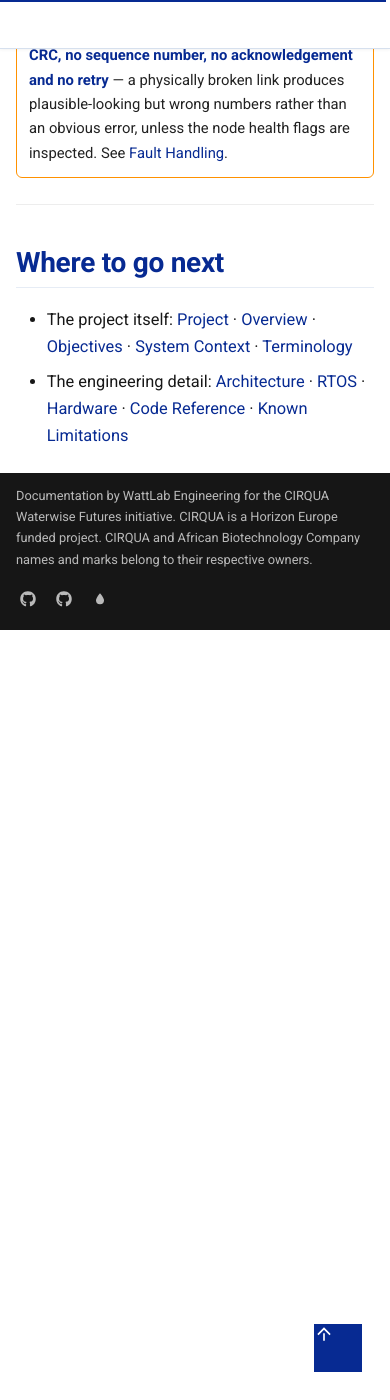
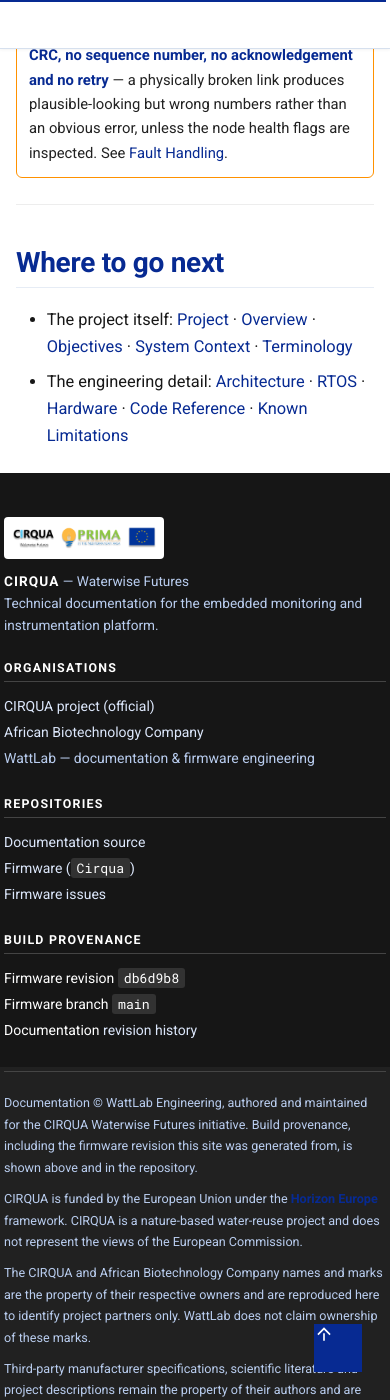
Before and after one commit to lestealthy/Cirqua-documentation, an MkDocs documentation site: the page built from docs/index.md, in a window 390 px wide and 1400 px high, scrolled down 8146 px. Built offline with MkDocs 1.6.1 and Material for MkDocs 9.7.7, drawn with Linux system fonts in a browser that asks for light colours; comment, search, counter and statistics services are not loaded; some of the changed text lies outside the part shown.

Commit message:
docs: fix theme overrides so branding actually renders
The overrides were placed at docs/overrides/main/partials/, but Material
overlays custom_dir onto its template directory, so the correct layout is
docs/overrides/partials/. The header and footer overrides were silently
never applied and the site shipped with the default Material header and no
project branding.

Two further defects in the overrides:

- A partial must not 'extend base.html': base.html includes the partial, so
  that recursed until the recursion limit. The masthead is now a plain
  partial, and only partials/logo.html is replaced so that search, the
  repository link and the page title keep working.
- The footer used the 'date' filter, which needs jinja2-time, and read
  'page.meta', which is undefined when the footer is rendered for the 404
  page. Both are gone, so every page type renders.

The CIRQUA, WattLab and ABC logos are now visible in the header and the
footer shows organisation roles, both repositories and the firmware
revision.

```diff
--- a/docs/overrides/main/partials/footer.html
+++ /dev/null
@@ -1,104 +0,0 @@
-{% extends "base.html" %}
-
-{#- CIRQUA technical documentation footer.
-     Lists all three organisations with clear role separation, plus the
-     repository, firmware revision and build provenance. Third-party marks
-     are not claimed as WattLab property.
--#}
-
-<footer class="md-footer md-typeset">
-  <div class="md-footer-meta">
-    <div class="md-footer-meta__inner md-grid">
-
-      <div class="cirqua-footer">
-
-        <div class="cirqua-footer__brand">
-          <img class="cirqua-footer__logo"
-               src="{{ 'assets/branding/cirqua/cirqua-logo-all.png' | url }}"
-               alt="CIRQUA Waterwise Futures logo">
-          <p class="cirqua-footer__tag">
-            <strong>CIRQUA</strong> &mdash; Waterwise Futures<br>
-            Technical documentation for the embedded monitoring and
-            instrumentation platform.
-          </p>
-        </div>
-
-        <div class="cirqua-footer__col">
-          <h2 class="cirqua-footer__head">Organisations</h2>
-          <ul class="cirqua-footer__list">
-            <li>
-              <a href="https://cirqua-water.eu/" target="_blank" rel="noopener noreferrer">CIRQUA project (official)</a>
-            </li>
-            <li>
-              <a href="{{ config.extra.cirqua.partner_organisation }}" target="_blank" rel="noopener noreferrer">African Biotechnology Company</a>
-            </li>
-            <li><span class="cirqua-footer__plain">WattLab &mdash; documentation &amp; firmware engineering</span></li>
-          </ul>
-        </div>
-
-        <div class="cirqua-footer__col">
-          <h2 class="cirqua-footer__head">Repositories</h2>
-          <ul class="cirqua-footer__list">
-            <li>
-              <a href="{{ config.extra.cirqua.documentation_repository }}" target="_blank" rel="noopener noreferrer">Documentation source</a>
-            </li>
-            <li>
-              <a href="{{ config.extra.cirqua.firmware_repository }}" target="_blank" rel="noopener noreferrer">Firmware (<code>Cirqua</code>)</a>
-            </li>
-            <li>
-              <a href="{{ config.extra.cirqua.firmware_repository }}/issues" target="_blank" rel="noopener noreferrer">Firmware issues</a>
-            </li>
-          </ul>
-        </div>
-
-        <div class="cirqua-footer__col">
-          <h2 class="cirqua-footer__head">Build provenance</h2>
-          <ul class="cirqua-footer__list cirqua-footer__list--mono">
-            <li>Firmware revision
-              <code>{{ config.extra.cirqua.firmware_commit_short }}</code>
-            </li>
-            <li>Firmware branch
-              <code>main</code>
-            </li>
-            <li>Documentation revision
-              {% if page and page.meta and page.meta.git_revision_date_local %}
-                <code>{{ page.meta.git_revision_date_local | truncate(19, true, "") }}</code>
-              {% else %}
-                <code>see repository history</code>
-              {% endif %}
-            </li>
-          </ul>
-        </div>
-
-      </div>
-
-    </div>
-  </div>
-
-  <div class="md-footer__inner md-typeset">
-    <div class="cirqua-footer__legal">
-      <p>
-        &copy; {{ 'now' | date( '%Y' ) }} WattLab Engineering &mdash; documentation authored and maintained for the
-        CIRQUA Waterwise Futures initiative.
-      </p>
-      <p>
-        CIRQUA is funded by the European Union under the
-        <strong>Horizon Europe</strong> framework. CIRQUA is a
-        nature-based water-reuse project and does not represent the views of
-        the European Commission.
-      </p>
-      <p>
-        The CIRQUA and African Biotechnology Company names and marks are the
-        property of their respective owners and are reproduced here for
-        identification of project partners only. WattLab does not claim
-        ownership of these marks.
-      </p>
-      <p>
-        Third-party manufacturer specifications, scientific literature and
-        project descriptions remain the property of their authors and are
-        cited with attribution. See
-        <a href="{{ 'references/source-registry.html' | url }}">Source&nbsp;registry</a>.
-      </p>
-    </div>
-  </div>
-</footer>
--- a/docs/overrides/main/partials/header.html
+++ /dev/null
@@ -1,37 +0,0 @@
-{#- CIRQUA masthead override.
-     Establishes the relationship: CIRQUA is the primary project; WattLab
-     documents the engineering; ABC identity sits alongside as project partner.
-     Logos are official assets, used unmodified.
--#}
-{% include "base.html" %}
-
-<div class="cirqua-masthead" role="banner">
-  <div class="cirqua-masthead__primary">
-    <img
-      class="cirqua-masthead__logo"
-      src="{{ 'assets/branding/cirqua/cirqua-logo-all.png' | url }}"
-      alt="CIRQUA Waterwise Futures official project logo"
-      title="CIRQUA Waterwise Futures"
-    />
-    <span class="cirqua-masthead__brand">
-      <span class="cirqua-masthead__title">{{ config.site_name }}</span>
-      <span class="cirqua-masthead__subtitle">Embedded monitoring &amp; instrumentation platform</span>
-    </span>
-  </div>
-
-  <div class="cirqua-masthead__logos">
-    <img
-      class="cirqua-masthead__logo cirqua-masthead__logo--square cirqua-masthead__logo--dark"
-      src="{{ 'assets/branding/wattlab/wattlab-logo.svg' | url }}"
-      alt="WattLab official logo"
-      title="Documentation and engineering by WattLab"
-    />
-    <span class="cirqua-masthead__rule" aria-hidden="true"></span>
-    <img
-      class="cirqua-masthead__logo"
-      src="{{ 'assets/branding/abc/abc-logo.png' | url }}"
-      alt="African Biotechnology Company official logo"
-      title="African Biotechnology Company - CIRQUA project partner"
-    />
-  </div>
-</div>
--- /dev/null
+++ b/docs/overrides/partials/footer.html
@@ -0,0 +1,120 @@
+{#- CIRQUA technical documentation footer.
+
+  Replaces Material's `partials/footer.html`. This is a standalone partial and
+  must NOT extend base.html: base.html includes this partial, so extending it
+  would recurse infinitely.
+
+  The footer states the role of each organisation, links both repositories and
+  the official sites, and records build provenance. Third-party marks are
+  acknowledged as the property of their owners and are not claimed by WattLab.
+-#}
+
+<footer class="md-footer">
+  {% if "navigation.footer" in features %}
+    {% if page.previous_page or page.next_page %}
+      {% set hidden = "hidden" if page.meta and page.meta.hide and "footer" in page.meta.hide %}
+      <nav class="md-footer__inner md-grid" aria-label="{{ lang.t('footer') }}" {{ hidden }}>
+        {% if page.previous_page %}
+          {% set direction = lang.t("footer.previous") %}
+          <a href="{{ page.previous_page.url | url }}" class="md-footer__link md-footer__link--prev" aria-label="{{ direction }}: {{ page.previous_page.title | e }}">
+            <div class="md-footer__button md-icon">
+              {% set icon = config.theme.icon.previous or "material/arrow-left" %}
+              {% include ".icons/" ~ icon ~ ".svg" %}
+            </div>
+            <div class="md-footer__title">
+              <span class="md-footer__direction">{{ direction }}</span>
+              <div class="md-ellipsis">{{ page.previous_page.title }}</div>
+            </div>
+          </a>
+        {% endif %}
+        {% if page.next_page %}
+          {% set direction = lang.t("footer.next") %}
+          <a href="{{ page.next_page.url | url }}" class="md-footer__link md-footer__link--next" aria-label="{{ direction }}: {{ page.next_page.title | e }}">
+            <div class="md-footer__title">
+              <span class="md-footer__direction">{{ direction }}</span>
+              <div class="md-ellipsis">{{ page.next_page.title }}</div>
+            </div>
+            <div class="md-footer__button md-icon">
+              {% set icon = config.theme.icon.next or "material/arrow-right" %}
+              {% include ".icons/" ~ icon ~ ".svg" %}
+            </div>
+          </a>
+        {% endif %}
+      </nav>
+    {% endif %}
+  {% endif %}
+
+  <div class="md-footer-meta">
+    <div class="md-footer-meta__inner md-grid">
+
+      <div class="cirqua-footer">
+
+        <div class="cirqua-footer__brand">
+          <img class="cirqua-footer__logo"
+               src="{{ 'assets/branding/cirqua/cirqua-logo-all.png' | url }}"
+               alt="CIRQUA Waterwise Futures">
+          <p class="cirqua-footer__tag">
+            <strong>CIRQUA</strong> &mdash; Waterwise Futures<br>
+            Technical documentation for the embedded monitoring and
+            instrumentation platform.
+          </p>
+        </div>
+
+        <div class="cirqua-footer__col">
+          <h2 class="cirqua-footer__head">Organisations</h2>
+          <ul class="cirqua-footer__list">
+            <li><a href="https://cirqua-water.eu/" target="_blank" rel="noopener noreferrer">CIRQUA project (official)</a></li>
+            <li><a href="{{ config.extra.cirqua.partner_organisation }}" target="_blank" rel="noopener noreferrer">African Biotechnology Company</a></li>
+            <li><span class="cirqua-footer__plain">WattLab &mdash; documentation &amp; firmware engineering</span></li>
+          </ul>
+        </div>
+
+        <div class="cirqua-footer__col">
+          <h2 class="cirqua-footer__head">Repositories</h2>
+          <ul class="cirqua-footer__list">
+            <li><a href="{{ config.extra.cirqua.documentation_repository }}" target="_blank" rel="noopener noreferrer">Documentation source</a></li>
+            <li><a href="{{ config.extra.cirqua.firmware_repository }}" target="_blank" rel="noopener noreferrer">Firmware (<code>Cirqua</code>)</a></li>
+            <li><a href="{{ config.extra.cirqua.firmware_repository }}/issues" target="_blank" rel="noopener noreferrer">Firmware issues</a></li>
+          </ul>
+        </div>
+
+        <div class="cirqua-footer__col">
+          <h2 class="cirqua-footer__head">Build provenance</h2>
+          <ul class="cirqua-footer__list cirqua-footer__list--mono">
+            <li>Firmware revision <code>{{ config.extra.cirqua.firmware_commit_short }}</code></li>
+            <li>Firmware branch <code>{{ config.extra.cirqua.firmware_commit | truncate(0, true, "") }}main</code></li>
+            <li>Documentation <a href="{{ config.extra.cirqua.documentation_repository }}/commits/main" target="_blank" rel="noopener noreferrer">revision history</a></li>
+          </ul>
+        </div>
+
+      </div>
+
+    </div>
+  </div>
+
+  <div class="md-footer__inner md-typeset">
+    <div class="cirqua-footer__legal">
+      <p>
+        Documentation &copy; WattLab Engineering, authored and maintained for the
+        CIRQUA Waterwise Futures initiative. Build provenance, including the
+        firmware revision this site was generated from, is shown above and in
+        the repository.
+      </p>
+      <p>
+        CIRQUA is funded by the European Union under the <strong>Horizon Europe</strong>
+        framework. CIRQUA is a nature-based water-reuse project and does not represent the
+        views of the European Commission.
+      </p>
+      <p>
+        The CIRQUA and African Biotechnology Company names and marks are the property of
+        their respective owners and are reproduced here to identify project partners only.
+        WattLab does not claim ownership of these marks.
+      </p>
+      <p>
+        Third-party manufacturer specifications, scientific literature and project
+        descriptions remain the property of their authors and are cited with attribution in
+        <a href="{{ 'references/source-registry.html' | url }}">the source registry</a>.
+      </p>
+    </div>
+  </div>
+</footer>
--- /dev/null
+++ b/docs/overrides/partials/logo.html
@@ -0,0 +1,35 @@
+{#- CIRQUA masthead.
+
+  Overrides Material's `partials/logo.html`, which the header wraps in the
+  `md-logo` anchor. Only the logo partial is replaced; the header itself is
+  left untouched so that the search field, the repository link and the page
+  title keep working normally.
+
+  Brand hierarchy expressed here:
+    CIRQUA  - the primary project (its official logo leads)
+    WattLab - documents the engineering
+    ABC     - project partner identity
+
+  Logos are official assets and are used unmodified.
+-#}
+<div class="cirqua-masthead">
+  <img
+    class="cirqua-masthead__logo cirqua-masthead__logo--cirqua"
+    src="{{ 'assets/branding/cirqua/cirqua-logo-all.png' | url }}"
+    alt="CIRQUA Waterwise Futures"
+    title="CIRQUA Waterwise Futures"
+  />
+  <span class="cirqua-masthead__rule" aria-hidden="true"></span>
+  <img
+    class="cirqua-masthead__logo cirqua-masthead__logo--square cirqua-masthead__logo--dark"
+    src="{{ 'assets/branding/wattlab/wattlab-logo.svg' | url }}"
+    alt="WattLab"
+    title="Documentation and firmware engineering by WattLab"
+  />
+  <img
+    class="cirqua-masthead__logo cirqua-masthead__logo--abc"
+    src="{{ 'assets/branding/abc/abc-logo.png' | url }}"
+    alt="African Biotechnology Company"
+    title="African Biotechnology Company, CIRQUA project partner"
+  />
+</div>
--- a/docs/stylesheets/extra.css
+++ b/docs/stylesheets/extra.css
@@ -268,6 +268,68 @@
   .cirqua-masthead__logo--square {
     height: 1.35rem;
     width: 1.35rem;
+  }
+  .cirqua-masthead__rule {
+    display: none;
+  }
+}
+
+/* Logo strip rendered by overrides/partials/logo.html.
+   The header wraps this in the standard md-logo anchor, and renders the site
+   title separately in md-header__topic, so only the logos live here. */
+.cirqua-masthead {
+  display: flex;
+  align-items: center;
+  gap: 0.45rem;
+}
+
+.cirqua-masthead__logo {
+  height: 1.5rem;
+  width: auto;
+  max-width: 5.5rem;
+  object-fit: contain;
+  display: block;
+}
+
+.cirqua-masthead__logo--cirqua {
+  max-width: 6rem;
+}
+
+.cirqua-masthead__logo--square {
+  height: 1.6rem;
+  width: 1.6rem;
+  border-radius: 4px;
+}
+
+/* The WattLab mark is a dark disc, so it needs a light keyline to separate it
+   from a white header without altering the logo itself. */
+.cirqua-masthead__logo--dark {
+  background: var(--cirqua-navy);
+}
+
+.cirqua-masthead__rule {
+  width: 1px;
+  height: 1.25rem;
+  background: var(--cirqua-border);
+}
+
+@media screen and (max-width: 76.1875em) {
+  .cirqua-masthead__logo {
+    max-width: 4.2rem;
+  }
+}
+
+@media screen and (max-width: 44.9844em) {
+  .cirqua-masthead {
+    gap: 0.3rem;
+  }
+  .cirqua-masthead__logo {
+    max-width: 3.2rem;
+    height: 1.2rem;
+  }
+  .cirqua-masthead__logo--square {
+    height: 1.2rem;
+    width: 1.2rem;
   }
   .cirqua-masthead__rule {
     display: none;
```
